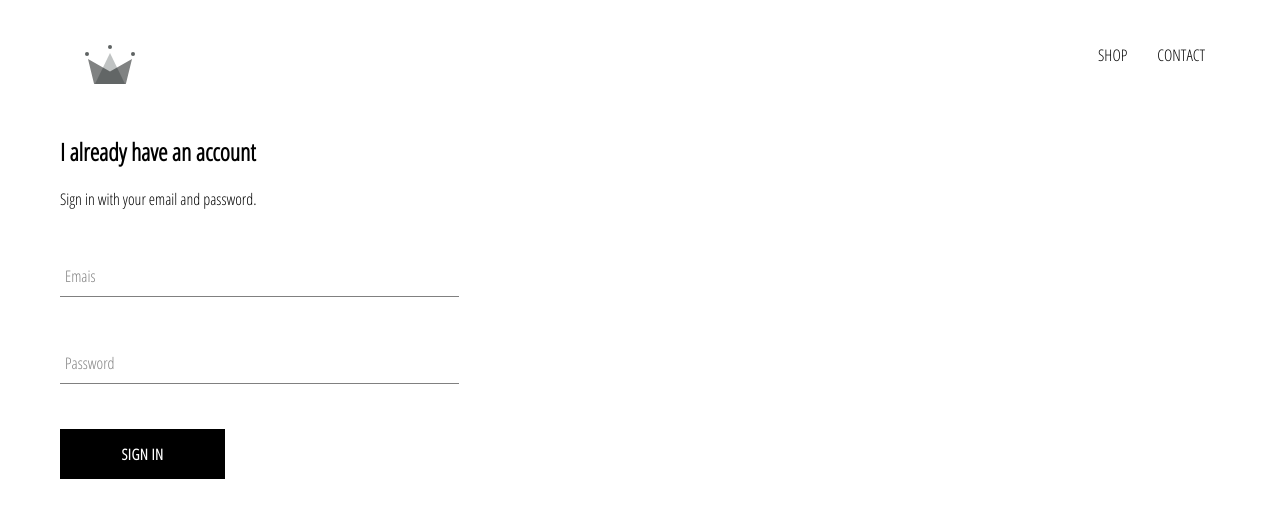
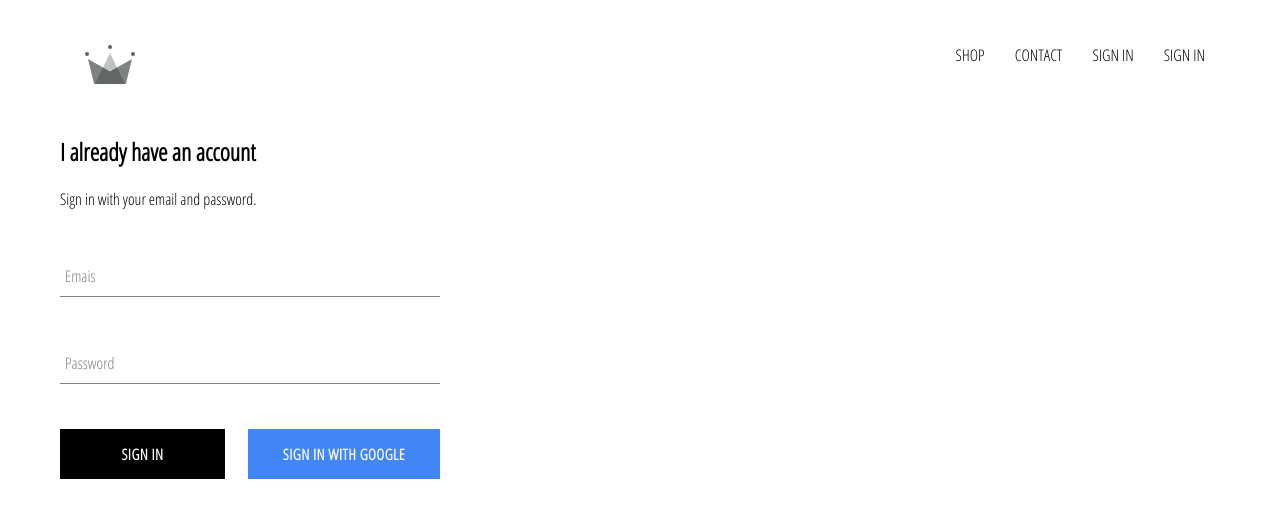
Before and after one commit to grizzlysh/react-quinn_clothing, a React (Create React App) app: page /signin in a window 1280 px wide. Shown: the top 518 px of the page. Built offline with nearby package versions, Linux system fonts and the light colour scheme; no server answers.

Commit message:
integrated firebase into app, adding sign in with google

```diff
--- a/package.json
+++ b/package.json
@@ -6,6 +6,7 @@
     "@testing-library/jest-dom": "^5.15.0",
     "@testing-library/react": "^11.2.7",
     "@testing-library/user-event": "^12.8.3",
+    "firebase": "^9.5.0",
     "node-sass": "^6.0.1",
     "react": "^17.0.2",
     "react-dom": "^17.0.2",
--- a/src/App.css
+++ b/src/App.css
@@ -7,3 +7,7 @@
     text-decoration: none;
     color: black;
 }
+
+* {
+    box-sizing: border-box;
+}
--- a/src/App.js
+++ b/src/App.js
@@ -1,4 +1,4 @@
-import React from 'react';
+import React, { Component } from 'react';
 import { Routes, Route } from 'react-router-dom';
 
 import './App.css';
@@ -8,11 +8,38 @@
 import ShopPage from './pages/shop/shop.component';
 import Header from './components/header/header.component';
 import SignInAndSignUpPage from './pages/sign-in-and-sign-up/sign-in-and-sign-up.component';
+import { auth } from './firebase/firebase.utils'
 
-function App() {
+
+class App extends Component {
+  constructor(props) {
+    super(props)
+
+    this.state = {
+      currentUser: null
+    }
+  }
+
+  unsubscribeFromAuth = null;
+
+  componentDidMount(){
+    this.unsubscribeFromAuth = auth.onAuthStateChanged( user => {
+      this.setState({ currentUser: user });
+
+      console.log(user);
+    })
+  }
+
+  componentWillUnmount(){
+    this.unsubscribeFromAuth()
+
+  }
+
+
+  render() {
     return (
       <div>
-        <Header />
+          <Header currentUser={ this.state.currentUser }/>
           <Routes>
             <Route exact path='/'element={<HomePage />} />
             <Route path='/:menuId'element={<MenuItem />} />
@@ -22,5 +49,6 @@
       </div>
     );
   }
+}
 
 export default App;
--- a/src/components/custom-button/custom-button.component.jsx
+++ b/src/components/custom-button/custom-button.component.jsx
@@ -2,9 +2,9 @@
 
 import './custom-button.styles.scss'
 
-const CustomButton = ({ children, ...otherProps }) => {
+const CustomButton = ({ children, isGoogleSignIn, ...otherProps }) => {
     return (
-        <button className="custom-button" {...otherProps}>
+        <button className={ `${isGoogleSignIn ? 'google-sign-in' : ''} custom-button `} {...otherProps}>
             {children}
         </button>
     )
--- a/src/components/custom-button/custom-button.styles.scss
+++ b/src/components/custom-button/custom-button.styles.scss
@@ -19,4 +19,16 @@
         color: black;
         border: 1px solid black;
     }
+
+    &.google-sign-in {
+        background-color: #4285f4;
+        color: white;
+
+        &:hover {
+            background-color: #357ae8;
+            // color: #4285f4;
+            border: none;
+
+        }
+    }
 }
--- a/src/components/header/header.component.jsx
+++ b/src/components/header/header.component.jsx
@@ -1,10 +1,11 @@
 import React from 'react'
 import { Link } from 'react-router-dom';
+import { auth } from '../../firebase/firebase.utils'
 
 import { ReactComponent as Logo } from '../../assets/crown.svg';
 import './header.styles.scss'
 
-const Header = () => {
+const Header = ({ currentUser }) => {
     return (
         <div className="header">
             <Link className="logo-container" to="/">
@@ -13,6 +14,18 @@
             <div className="options">
                 <Link className="option" to="/shop">SHOP</Link>
                 <Link className="option" to="/contact">CONTACT</Link>
+                {
+                    currentUser ?
+                    <div className="option" onClick={ () => auth.signOut() }>SIGN OUT</div>
+                    :
+                    <Link className="option" to="/signin">SIGN IN</Link>
+                }
+                {
+                    currentUser ?
+                    <div className="option">{currentUser.displayName}</div>
+                    :
+                    <Link className="option" to="/signin">SIGN IN</Link>
+                }
             </div>
 
         </div>
--- a/src/components/header/header.styles.scss
+++ b/src/components/header/header.styles.scss
@@ -20,6 +20,7 @@
 
         .option {
             padding: 10px 15px;
+            cursor: pointer;
         }
     }
 }
--- a/src/components/sign-in/sign-in.component.jsx
+++ b/src/components/sign-in/sign-in.component.jsx
@@ -1,6 +1,8 @@
 import React, { Component } from 'react'
 import CustomButton from '../custom-button/custom-button.component'
 import FormInput from '../form-input/form-input.component'
+
+import { signInWithGoogle } from '../../firebase/firebase.utils'
 
 import './sign-in.styles.scss'
 
@@ -52,7 +54,13 @@
                     />
                     {/* <label htmlFor="password">Password</label> */}
 
-                    <CustomButton type="submit">Sign In</CustomButton>
+                    <div className="buttons">
+                        <CustomButton type="submit">Sign In</CustomButton>
+                        <CustomButton
+                            onClick={ signInWithGoogle }
+                            isGoogleSignIn
+                        >Sign In With Google</CustomButton>
+                    </div>
                 </form>
             </div>
         )
--- a/src/components/sign-in/sign-in.styles.scss
+++ b/src/components/sign-in/sign-in.styles.scss
@@ -1,9 +1,14 @@
 .sign-in {
-    width: 30vw;
+    width: 380px;
     display: flex;
     flex-direction: column;
 
     .title {
         margin: 10px 0;
     }
+
+    .buttons {
+        display: flex;
+        justify-content: space-between;
+    }
 }
--- /dev/null
+++ b/src/firebase/firebase.utils.js
@@ -0,0 +1,46 @@
+import firebase from 'firebase/compat/app';
+import { initializeApp } from 'firebase/app';
+import { getFirestore, collection, getDocs } from 'firebase/firestore/lite';
+import { getAuth, signInWithPopup, GoogleAuthProvider } from 'firebase/auth';
+
+const firebaseConfig = {
+    apiKey: "AIzaSyDg4Q02V7zobEM42lxq-0KptOTkN6AP_Hs",
+    authDomain: "crwn-db-db7c0.firebaseapp.com",
+    projectId: "crwn-db-db7c0",
+    storageBucket: "crwn-db-db7c0.appspot.com",
+    messagingSenderId: "203620665203",
+    appId: "1:203620665203:web:66d41389531a76cc7c6706",
+    measurementId: "G-KTM87MHW69"
+};
+
+const app = initializeApp(firebaseConfig);
+
+export const auth = getAuth();
+// export const firestore = firebase.firestore();
+export const firestore = getFirestore(app);
+
+const provider = new GoogleAuthProvider();
+provider.setCustomParameters({ prompt: 'select_account' });
+// export const signInWithGoogle = () => firebase.auth().signInWithPopUp(provider);
+
+export const signInWithGoogle = () => (signInWithPopup(auth, provider)
+    .then((result) => {
+        // This gives you a Google Access Token. You can use it to access the Google API.
+        const credential = GoogleAuthProvider.credentialFromResult(result);
+        const token = credential.accessToken;
+        // The signed-in user info.
+        const user = result.user;
+        // ...
+    }).catch((error) => {
+        // Handle Errors here.
+        const errorCode = error.code;
+        const errorMessage = error.message;
+        // The email of the user's account used.
+        const email = error.email;
+        // The AuthCredential type that was used.
+        const credential = GoogleAuthProvider.credentialFromError(error);
+        // ...
+    })
+);
+
+export default firebase;
```
Also changed, not shown: src/firebase/firebase.utls2.js (added, +24 -0 lines), 1 other file (tests, documents, lock files or other folders). Lines whose indentation alone changed are shown as unchanged.
